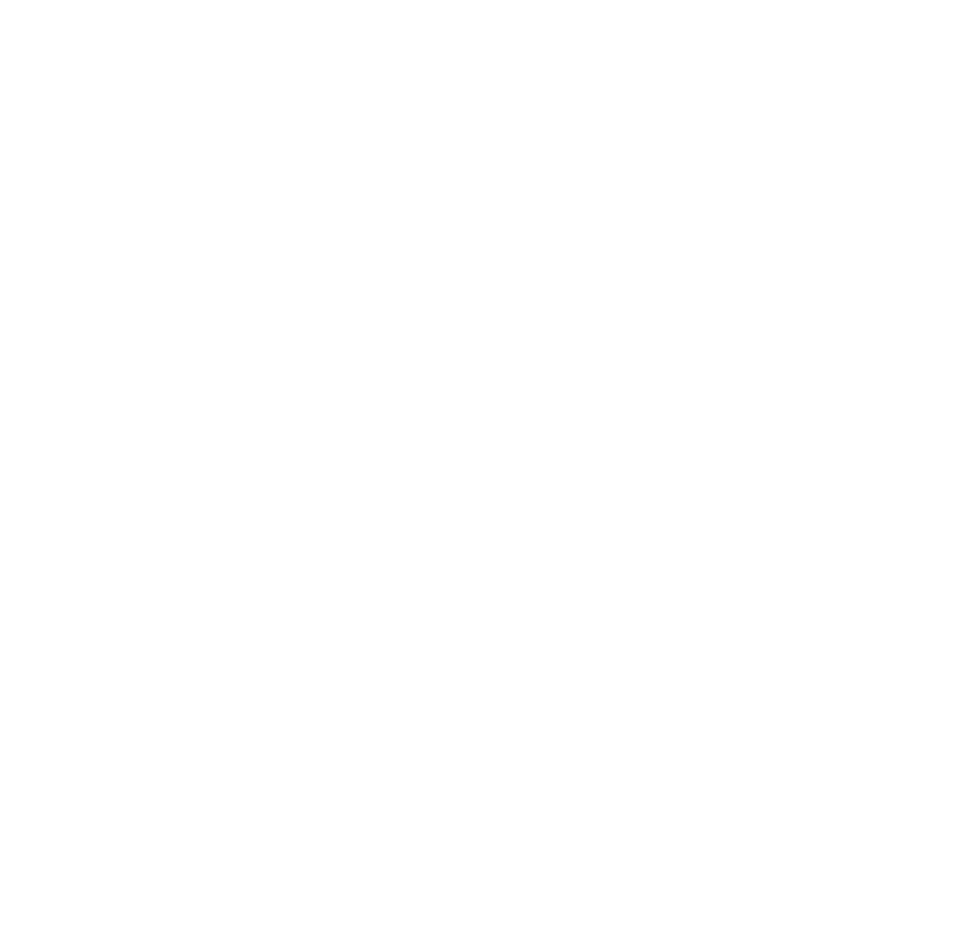
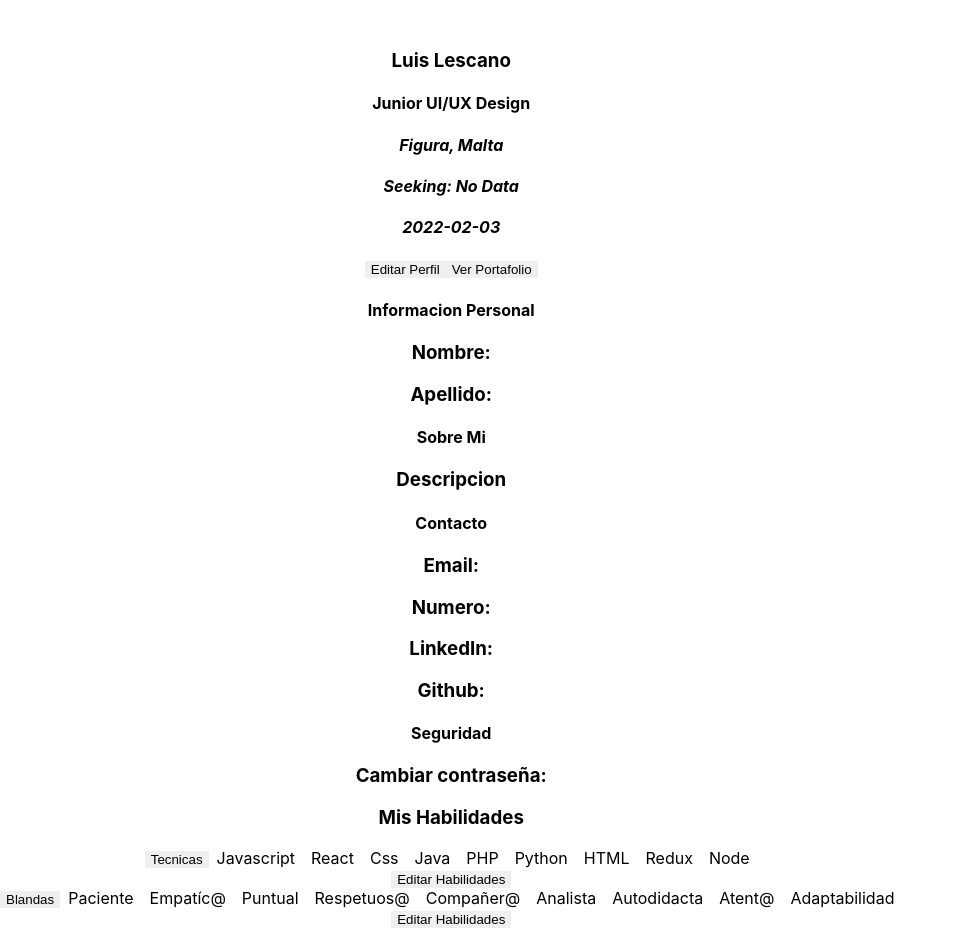
Before and after one commit to SebaDAlessandro/UnIT, a React (Create React App) app in the folder client/: page /profile in a window 1280 px wide. Before the commit this address had no page. Shown: the part 200-1128 px from the top of the page, without its empty margins (0-957 px from the left). Before the commit the page ends 800 px from the top, so only its background shows below. Built offline with nearby package versions, Linux system fonts and the light colour scheme.

Commit message:
Miperfil

```diff
--- a/client/src/App.js
+++ b/client/src/App.js
@@ -13,6 +13,7 @@
 import Error from './components/404/Error'
 import { Route, Routes, useNavigate } from 'react-router-dom'
 import FavCart from './components/FavCart/FavCart';
+import Profile from "./components/Profile/Profile"
 
 function App() {
 
@@ -53,6 +54,8 @@
 
       <Route exact path='/about' element={<About/>}/>
 
+      <Route exact path='/profile' element={<Profile/>}/>
+
       <Route exact path='/favorites' element={logeado === false ? <Error/> : <FoldersFavorites/>}/>
 
       <Route exact path='/homerecluiter' element={ logeado === false ? <Error/> : <HomeRecluiter/>}/>
--- a/client/src/components/Nav/Nav.jsx
+++ b/client/src/components/Nav/Nav.jsx
@@ -2,7 +2,7 @@
 import { Link } from 'react-router-dom'
 import { useSelector } from 'react-redux'
 import style from './Nav.module.css'
-import logo from '../images/uni.png'
+import logo from '../images/LogoNav.png'
 import ProfileHome from './Avatar'
 
 const Nav = () => {
--- /dev/null
+++ b/client/src/components/Profile/Profile.jsx
@@ -0,0 +1,73 @@
+import React from "react";
+import style from './Profile.module.css'
+import Skills from "./Skills";
+import portada from '../images/portada.jpg'
+
+export default function Profile (){
+    return (
+        <div>
+
+            <div className={style.porta}>
+               <img src = {portada} className={style.img} />
+            </div>
+
+            <div>
+               <h3 className={style.title}>Mi Perfil</h3>
+            </div>
+
+            <div>
+                  <div>
+                      <img src="" ></img>
+                  </div>
+                  <div>
+                      <h3>Luis Lescano</h3>
+                      <h4>Junior UI/UX Design</h4>
+                  </div>
+                  <div>
+                      <i class='bx bx-map'><h4>Figura, Malta</h4></i>
+                      <i className='bx bx-search-alt-2'><h4>Seeking: No Data</h4></i>
+                      <i class='bx bx-calendar'><h4>2022-02-03</h4></i>
+                  </div>
+                  <div>
+                      <button>Editar Perfil</button>
+                      <button>Ver Portafolio</button>
+                  </div>
+            </div>
+
+            <div>
+            <div><h4>Informacion Personal</h4></div>
+                <div>
+                    <h3>Nombre:</h3>
+                    <h3>Apellido:</h3>
+                </div>
+
+            <div><h4>Sobre Mi</h4></div>
+                <div>
+                    <h3>Descripcion</h3>
+                </div>
+
+            <div><h4>Contacto</h4></div>
+                <div>
+                    <div>
+                    <h3>Email:</h3>
+                    </div>
+                    <div>
+                    <h3>Numero:</h3>
+                    </div>
+                    <div>
+                    <h3>LinkedIn:</h3>
+                    </div>
+                    <div>
+                    <h3>Github:</h3>
+                    </div>
+                </div>
+
+            <div><h4>Seguridad</h4></div>
+                <div>
+                    <h3>Cambiar contraseña:</h3>
+                </div>
+            </div>
+            <Skills/>
+        </div>
+    )
+}
--- /dev/null
+++ b/client/src/components/Profile/Skills.jsx
@@ -0,0 +1,47 @@
+import React from "react";
+import style from './Skills.module.css'
+
+export default function Skills (){
+    return (
+        <div>
+            <h3>Mis Habilidades</h3>
+                <div className="Tecnicas">
+                    <button>Tecnicas</button>
+                    <span>Javascript</span>
+                    <span>React</span>
+                    <span>Css</span>
+                    <span>Java</span>
+                    <span>PHP</span>
+                    <span>Python</span>
+                    <span>HTML</span>
+                    <span>Redux</span>
+                    <span>Node</span>
+
+                    <div>
+                        <button>Editar Habilidades</button>
+                    </div>
+                </div>
+                <div className="Blandas">
+                    <button>Blandas</button>
+                    <span>Paciente</span>
+                    <span>Empatíc@</span>
+                    <span>Puntual</span>
+                    <span>Respetuos@</span>
+                    <span>Compañer@</span>
+                    <span>Analista</span>
+                    <span>Autodidacta</span>
+                    <span>Atent@</span>
+                    <span>Adaptabilidad</span>
+
+                    <div>
+                        <button>Editar Habilidades</button>
+                    </div>
+                </div>
+
+
+                <div className="work">
+
+                </div>
+        </div>
+    )
+}
```
Also changed, not shown: client/src/components/Profile/Profile.module.css (added), client/src/components/Profile/Skills.module.css (added), client/src/components/images/portada.jpg (added).
